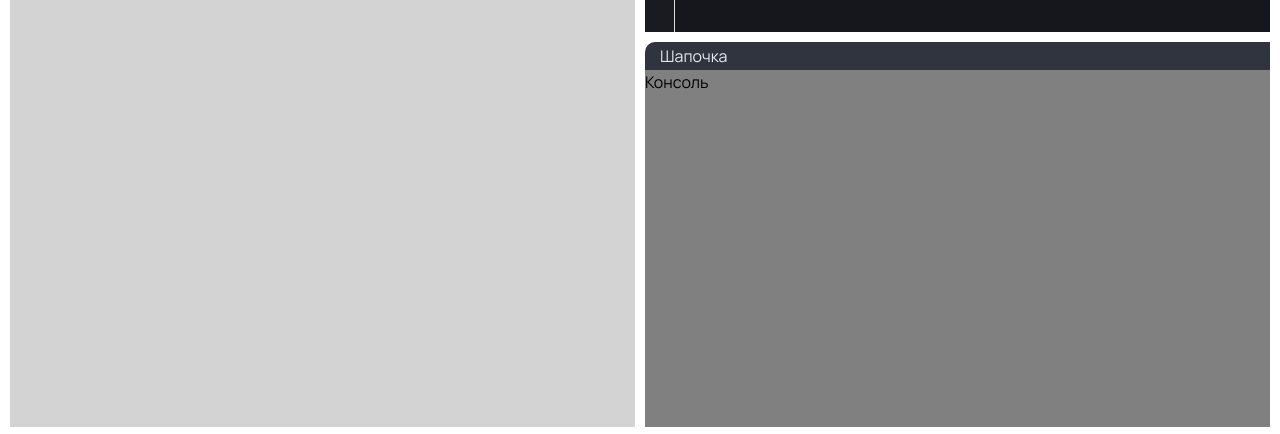
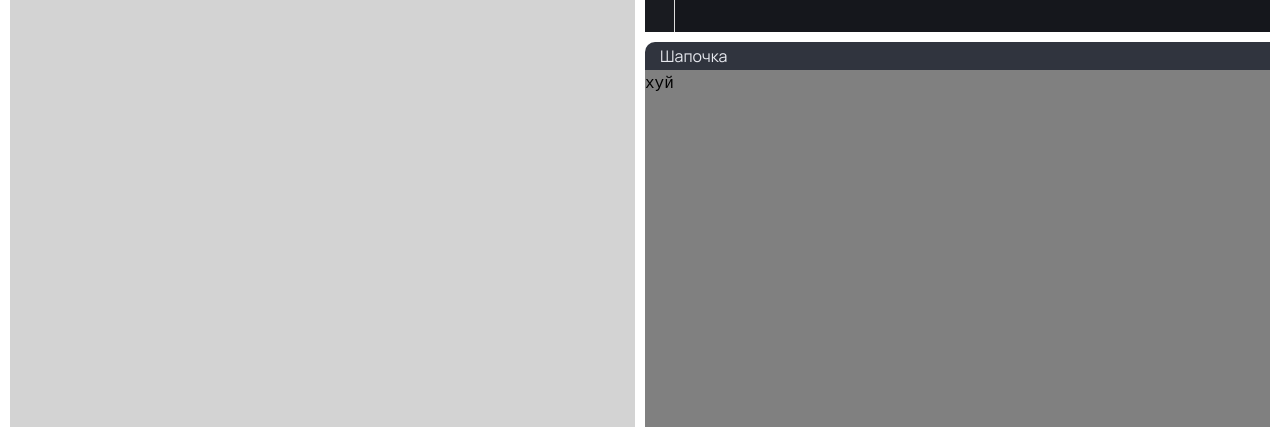
Before and after one commit to grekovpavel019/CodeDuel, a React (Vite) app in the folder frontend/: page / in a window 1280 px wide. Shown: the part 363-797 px from the top of the page. Built offline with nearby package versions, Linux system fonts and the light colour scheme.

Commit message:
feature: add new component: CodeBlock

```diff
--- /dev/null
+++ b/frontend/src/shared/components/code-block/CodeBlock.tsx
@@ -0,0 +1,20 @@
+import React, { type FC } from "react";
+
+type CodeBlockProps = {
+    children: string;
+}
+
+const CodeBlock: FC<CodeBlockProps> = (props: CodeBlockProps): React.JSX.Element => {
+
+    const {
+        children,
+    } = props;
+
+    return (
+        <code>
+            {children}
+        </code>
+    );
+};
+
+export default CodeBlock;
--- /dev/null
+++ b/frontend/src/shared/components/code-block/index.ts
@@ -0,0 +1 @@
+export { default } from "./CodeBlock"
--- a/frontend/src/widgets/ConsolePanel/ConsolePanel.tsx
+++ b/frontend/src/widgets/ConsolePanel/ConsolePanel.tsx
@@ -1,6 +1,7 @@
 import React, { type FC } from "react";
 
 import TitleBar from "@shared/components/title-bar";
+import CodeBlock from "@shared/components/code-block";
 
 import styles from "./ConsolePanel.module.scss"
 
@@ -11,11 +12,15 @@ const Console: FC = (): React.JSX.Element => {
             className={styles.consolePanel}
         >
             <TitleBar />
+
             <div
                 className={styles.console}
             >
-                Консоль
+                <CodeBlock>
+                    хуй
+                </CodeBlock>
             </div>
+
         </div>
     );
 };
```
Also changed, not shown: frontend/src/shared/components/code-block/CodeBlock.module.scss (added).
